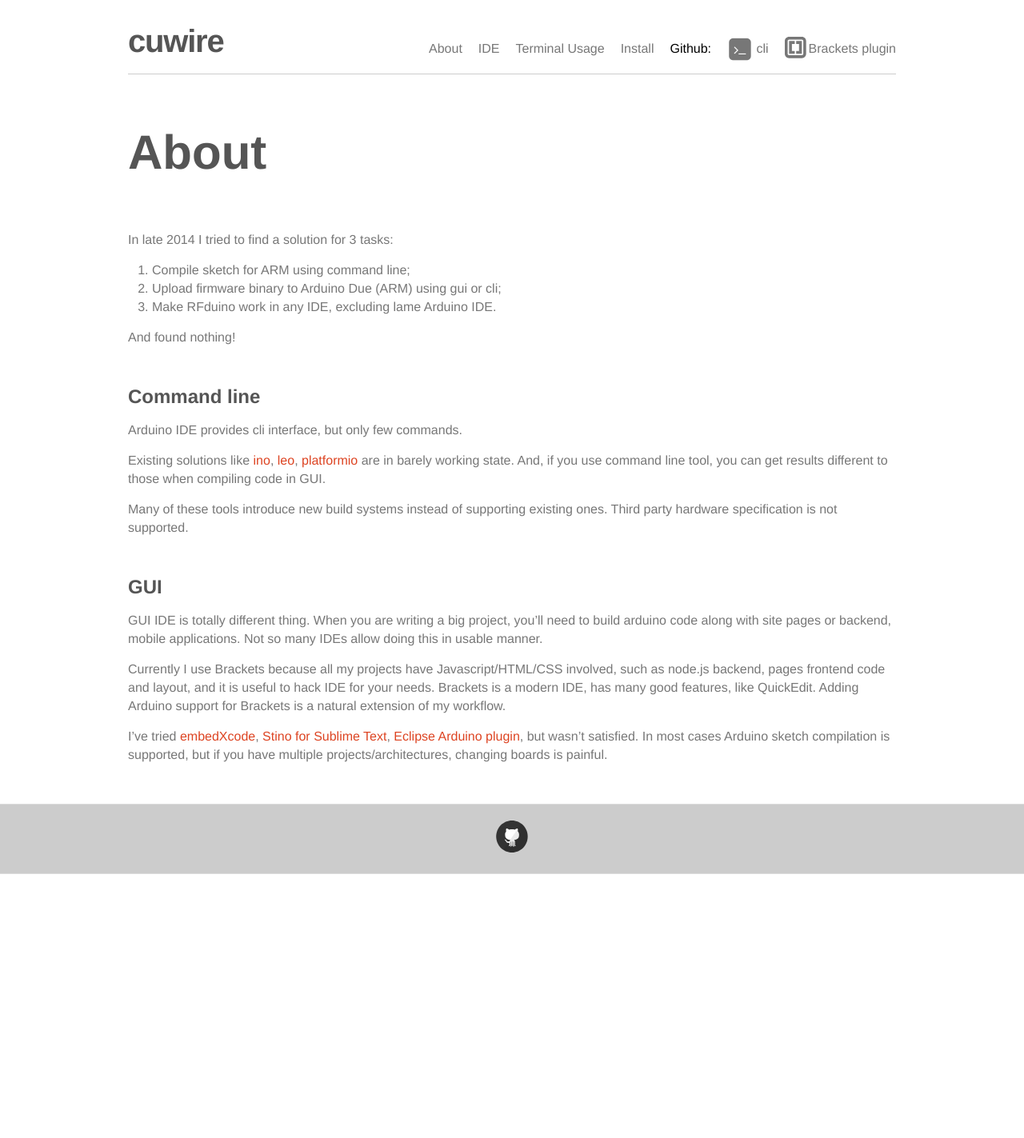
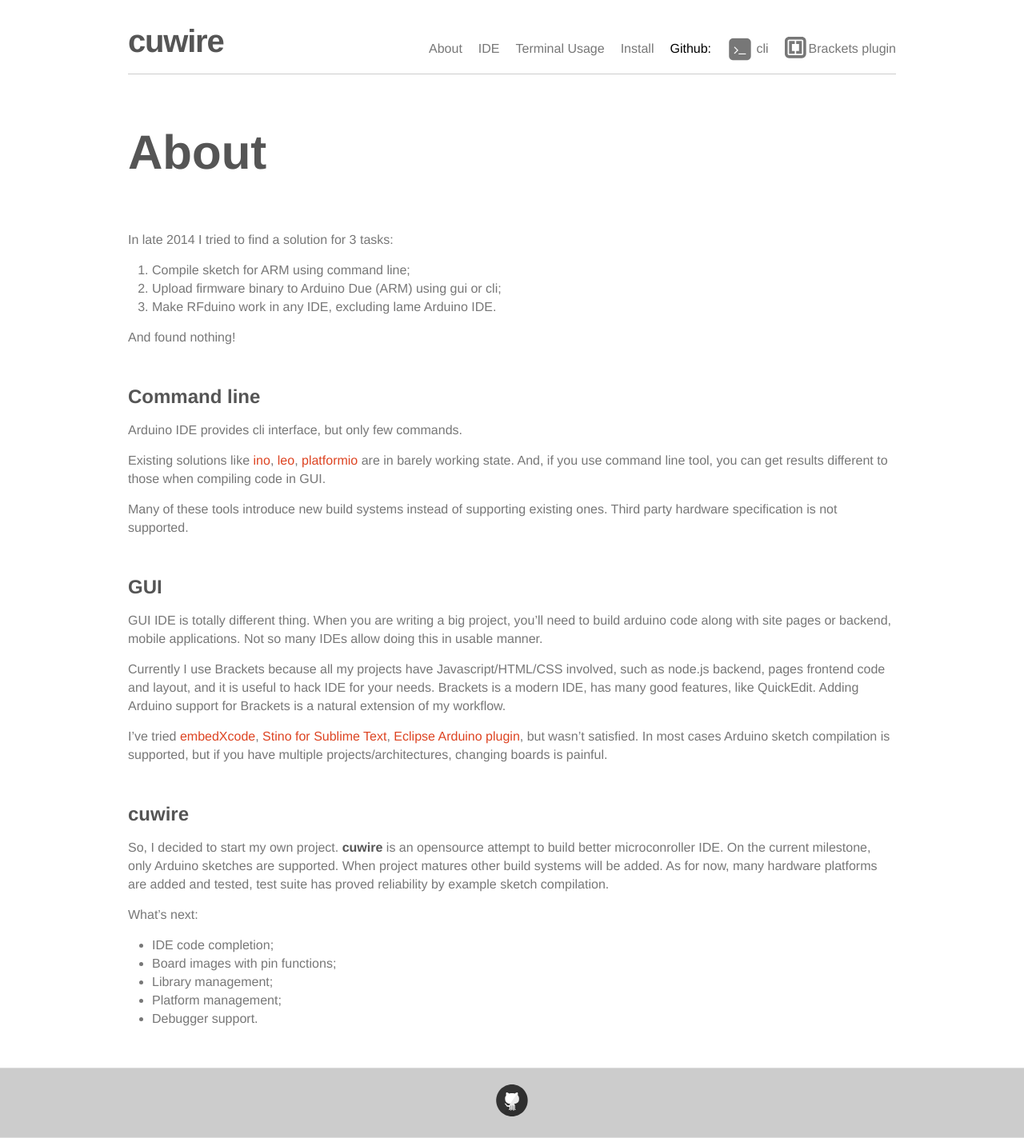
Before and after one commit to apla/cuwire, a Jekyll site: the page built from about.md, in a window 1280 px wide. Shown: the whole page at 80% size. Built offline with Jekyll 4.4.1, drawn with Linux system fonts in a browser that asks for light colours; nearby versions of some CDN libraries; Markdown is read by kramdown in place of the engine named in the settings; before the commit the page ends 1093 px from its top, so only the background shows below that.

Commit message:
about cuwire

```diff
--- a/about.md
+++ b/about.md
@@ -36,3 +36,18 @@
 I've tried [embedXcode](http://embedxcode.weebly.com/), [Stino for Sublime Text](https://github.com/Robot-Will/Stino), [Eclipse Arduino plugin](http://www.baeyens.it/eclipse/),
 but wasn’t satisfied. In most cases Arduino sketch compilation is supported, but
 if you have multiple projects/architectures, changing boards is painful.
+
+## cuwire
+
+So, I decided to start my own project. **cuwire** is an opensource attempt to build better microconroller IDE.
+On the current milestone, only Arduino sketches are supported. When project matures other build systems will be added.
+As for now, many hardware platforms are added and tested, test suite has proved reliability by example sketch
+compilation.
+
+What's next:
+
+ * IDE code completion;
+ * Board images with pin functions;
+ * Library management;
+ * Platform management;
+ * Debugger support.
```
